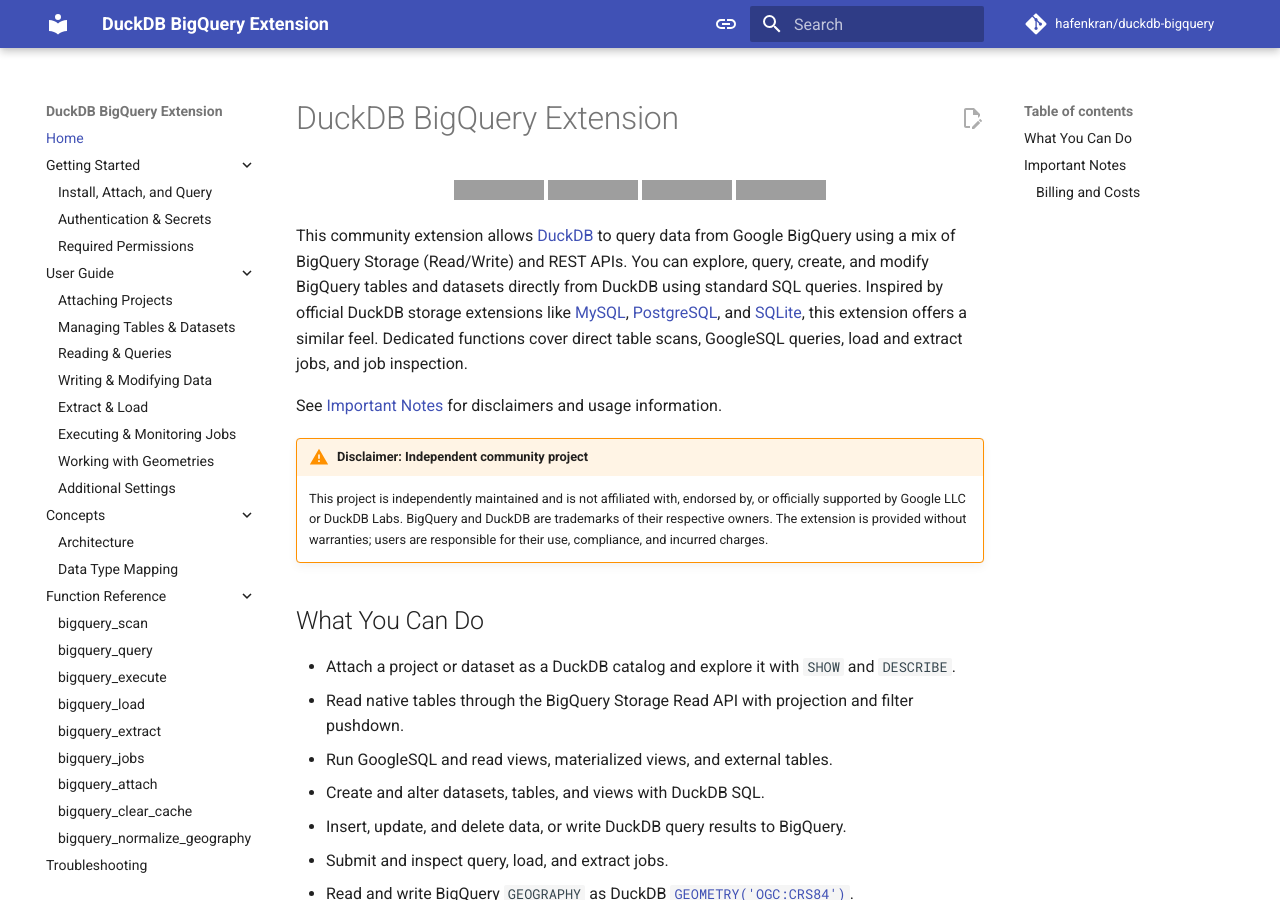
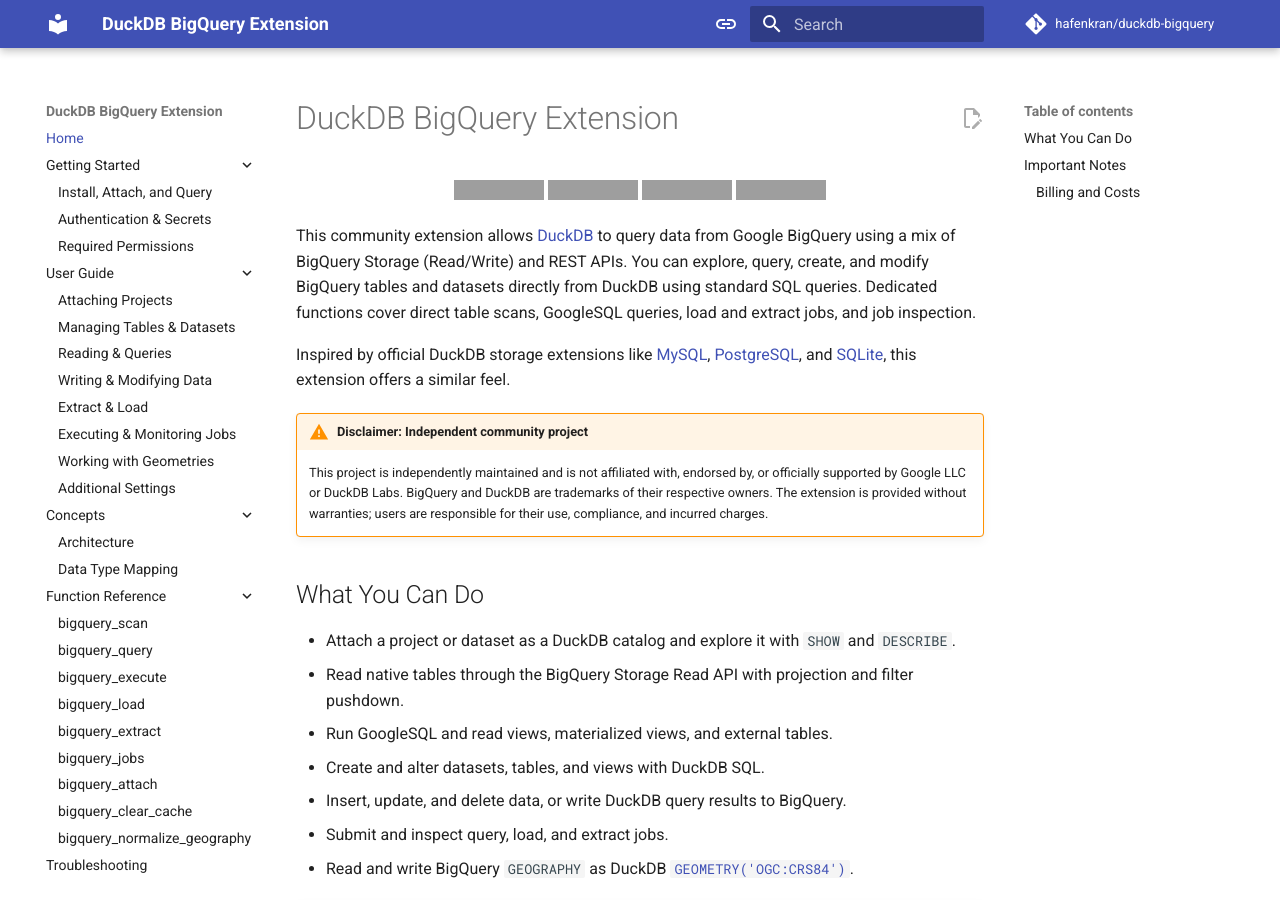
Before and after one commit to hafenkran/duckdb-bigquery, an MkDocs documentation site: the page built from docs/index.md, in a window 1280 px wide and 900 px high. Built offline with MkDocs 1.6.1 and Material for MkDocs 9.7.7, drawn with Linux system fonts in a browser that asks for light colours; comment, search, counter and statistics services are not loaded; grey boxes are pictures that could not be loaded.

Commit message:
docs: refine documentation home page

```diff
--- a/docs/index.md
+++ b/docs/index.md
@@ -10,15 +10,15 @@
 This community extension allows [DuckDB](https://duckdb.org) to query data
 from Google BigQuery using a mix of BigQuery Storage (Read/Write) and REST APIs.
 You can explore, query, create, and modify BigQuery tables and datasets
-directly from DuckDB using standard SQL queries. Inspired by official DuckDB
+directly from DuckDB using standard SQL queries. Dedicated functions cover direct table scans, GoogleSQL queries,
+load and extract jobs, and job inspection.
+
+Inspired by official DuckDB
 storage extensions like
 [MySQL](https://duckdb.org/docs/current/core_extensions/mysql),
 [PostgreSQL](https://github.com/duckdb/duckdb-postgres), and
 [SQLite](https://github.com/duckdb/duckdb-sqlite), this extension offers a
-similar feel. Dedicated functions cover direct table scans, GoogleSQL queries,
-load and extract jobs, and job inspection.
-
-See [Important Notes](#important-notes) for disclaimers and usage information.
+similar feel.
 
 !!! warning "Disclaimer: Independent community project"
 
@@ -52,6 +52,8 @@
 
 ## Important Notes
 
+
+
 When using this software with Google BigQuery, please ensure your usage complies with the [Google API Terms of Service](https://developers.google.com/terms). Be mindful of the usage limits and quotas, and adhere to Google's Fair Use Policy.
 
 ### Billing and Costs
```
